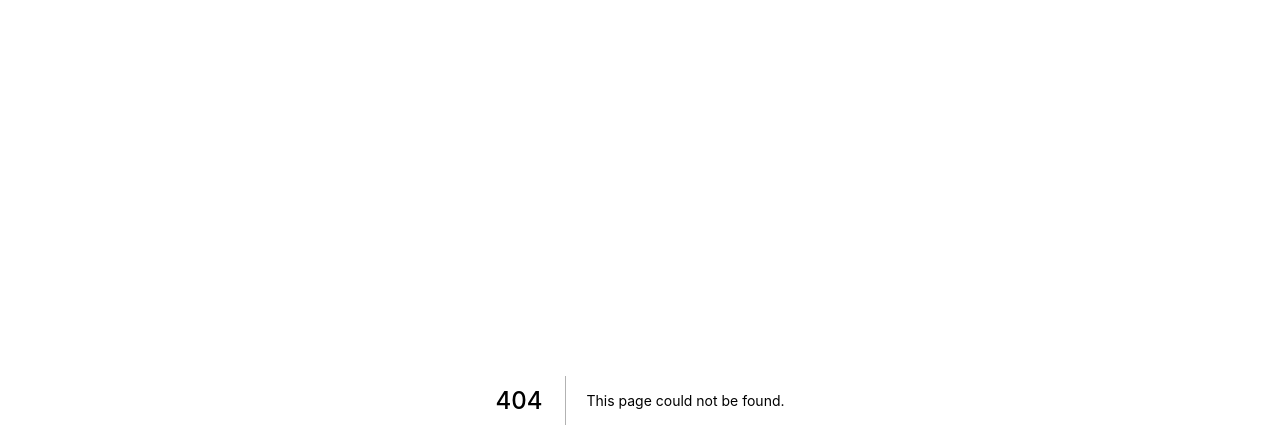
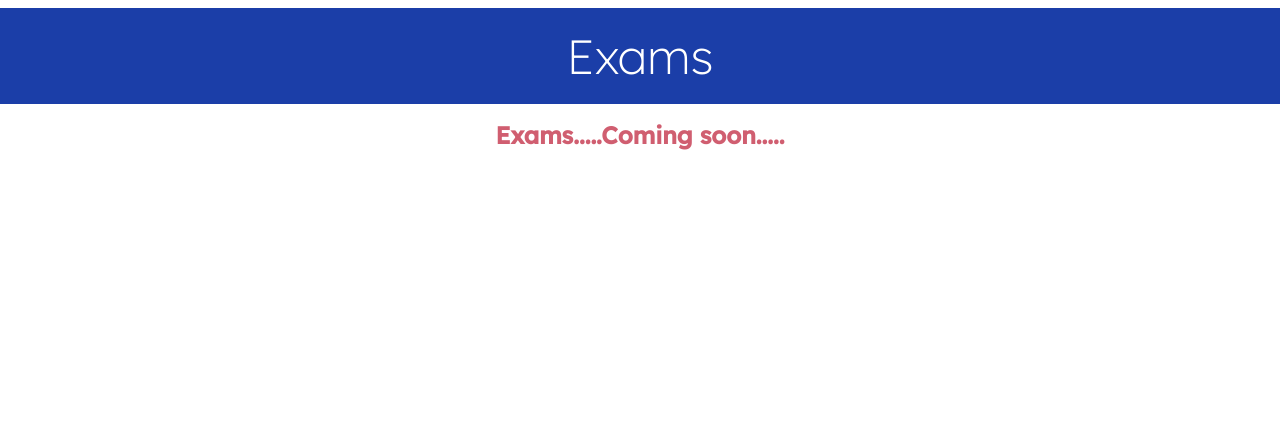
Before and after one commit to Ujju09/naeRaste, a Next.js app: page /exams in a window 1280 px wide. Before the commit this address had no page. Shown: the top 448 px of the page. Built offline with nearby package versions, Linux system fonts and the light colour scheme.

Commit message:
Mostly done

```diff
--- /dev/null
+++ b/pages/exams.js
@@ -0,0 +1,29 @@
+/** @format */
+
+import Head from "next/head";
+import styles from "../styles/Home.module.css";
+
+export default function Exams() {
+  return (
+    <div className={styles.container}>
+      <Head>
+        <title>🙀 Exams</title>
+      </Head>
+      <main className={styles.main}>
+        <h1 className={styles.title}>Exams</h1>
+        <p
+          style={{
+            fontSize: "1.5rem",
+            fontWeight: "bold",
+            marginBottom: "1rem",
+            marginTop: "1rem",
+            textAlign: "center",
+            color: "#D05E70",
+          }}
+        >
+          Exams.....Coming soon.....
+        </p>
+      </main>
+    </div>
+  );
+}
--- a/pages/index.tsx
+++ b/pages/index.tsx
@@ -45,7 +45,7 @@ const Home: NextPage = () => {
             }}>Be better blog &rarr;</h3>
             </a>
           </Link>
-          <Link href="/404" >
+          <Link href="/exams" >
             <a className={styles.card}>
             <Image src="/exams.svg" alt="Exmas" width={200} height={200} />
             <h3 style={{
@@ -59,11 +59,9 @@ const Home: NextPage = () => {
 
       <footer className={styles.footer}>
 
-
           <span className={styles.logo}>
-            <Image src="/art.svg" alt="Vercel Logo" width={100} height={100} />
+            <Image src="/art.svg" alt="Vercel Logo" width={60} height={60} />
           </span>
-
       </footer>
     </div>
   )
--- a/pages/resources.js
+++ b/pages/resources.js
@@ -9,7 +9,7 @@ const Resource = ({ records }) => {
   return (
     <div className={styles.container}>
       <Head>
-        <title>Resources</title>
+        <title>🚀 Resources</title>
         <meta name="description" content="Handpicked from the Internet" />
       </Head>
       <main className={styles.main}>
--- a/styles/Home.module.css
+++ b/styles/Home.module.css
@@ -15,8 +15,9 @@
 
 .footer {
   display: flex;
+  flex-direction: column;
   flex: 1;
-  padding: 2rem 0;
+  padding: 1rem 0;
   border-top: 1px solid #eaeaea;
   justify-content: center;
   align-items: center;
```
